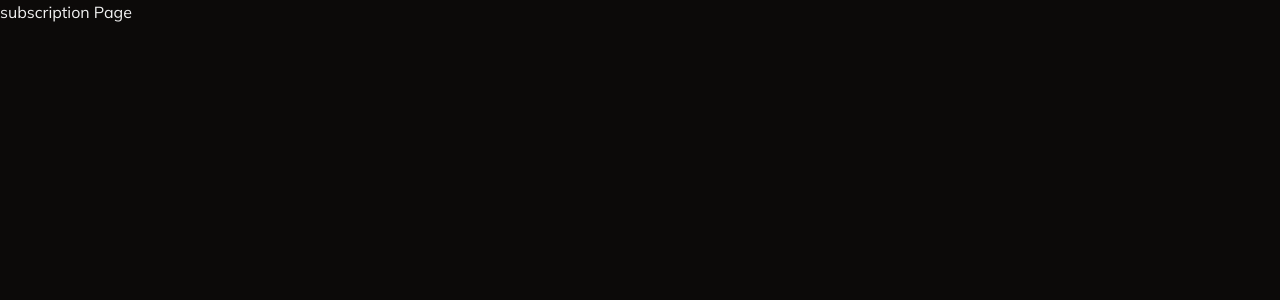
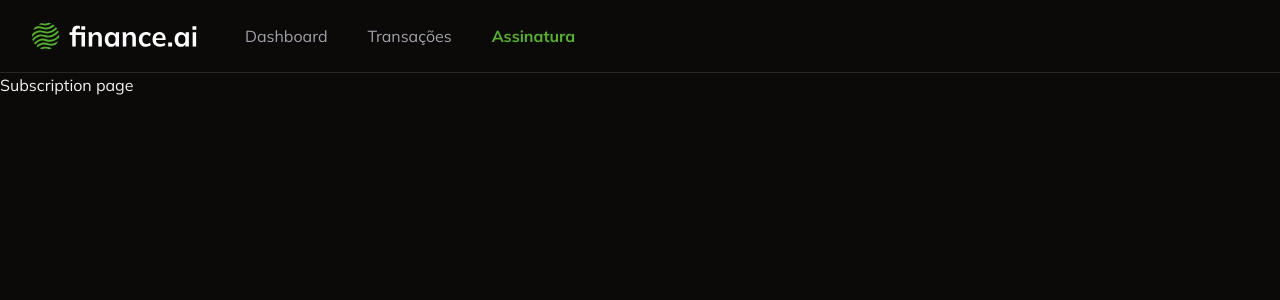
Before and after one commit to m-Daniel007/11-finance-ai, a Next.js app: page /subscription in a window 1280 px wide. Shown: the top 300 px of the page. Built offline with nearby package versions, Linux system fonts and the light colour scheme.

Commit message:
feat: add navbar component

```diff
--- /dev/null
+++ b/app/_components/navbar.tsx
@@ -0,0 +1,52 @@
+"use client";
+
+import { UserButton } from "@clerk/nextjs";
+import Image from "next/image";
+import Link from "next/link";
+import { usePathname } from "next/navigation";
+
+const Navbar = () => {
+  const pathname = usePathname();
+  return (
+    <nav className="flex justify-between border-b border-solid px-8 py-4">
+      {/* ESQUERDA */}
+      <div className="flex items-center gap-10">
+        <Image src="/logo.svg" width={173} height={39} alt="Finance AI" />
+        <Link
+          href="/"
+          className={
+            pathname === "/"
+              ? "font-bold text-primary"
+              : "text-muted-foreground"
+          }
+        >
+          Dashboard
+        </Link>
+        <Link
+          href="/transactions"
+          className={
+            pathname === "/transactions"
+              ? "font-bold text-primary"
+              : "text-muted-foreground"
+          }
+        >
+          Transações
+        </Link>
+        <Link
+          href="/subscription"
+          className={
+            pathname === "/subscription"
+              ? "font-bold text-primary"
+              : "text-muted-foreground"
+          }
+        >
+          Assinatura
+        </Link>
+      </div>
+      {/* DIREITA */}
+      <UserButton showName />
+    </nav>
+  );
+};
+
+export default Navbar;
--- a/app/_components/ui/calendar.tsx
+++ b/app/_components/ui/calendar.tsx
@@ -1,13 +1,13 @@
-"use client"
+"use client";
 
-import * as React from "react"
-import { ChevronLeft, ChevronRight } from "lucide-react"
-import { DayPicker } from "react-day-picker"
+import { ChevronLeft, ChevronRight } from "lucide-react";
+import * as React from "react";
+import { DayPicker } from "react-day-picker";
 
-import { cn } from "@/app/_lib/utils"
-import { buttonVariants } from "@/app/_components/ui/button"
+import { buttonVariants } from "@/app/_components/ui/button";
+import { cn } from "@/app/_lib/utils";
 
-export type CalendarProps = React.ComponentProps<typeof DayPicker>
+export type CalendarProps = React.ComponentProps<typeof DayPicker>;
 
 function Calendar({
   className,
@@ -27,7 +27,7 @@
         nav: "space-x-1 flex items-center",
         nav_button: cn(
           buttonVariants({ variant: "outline" }),
-          "h-7 w-7 bg-transparent p-0 opacity-50 hover:opacity-100"
+          "h-7 w-7 bg-transparent p-0 opacity-50 hover:opacity-100",
         ),
         nav_button_previous: "absolute left-1",
         nav_button_next: "absolute right-1",
@@ -39,7 +39,7 @@
         cell: "h-9 w-9 text-center text-sm p-0 relative [&:has([aria-selected].day-range-end)]:rounded-r-md [&:has([aria-selected].day-outside)]:bg-accent/50 [&:has([aria-selected])]:bg-accent first:[&:has([aria-selected])]:rounded-l-md last:[&:has([aria-selected])]:rounded-r-md focus-within:relative focus-within:z-20",
         day: cn(
           buttonVariants({ variant: "ghost" }),
-          "h-9 w-9 p-0 font-normal aria-selected:opacity-100"
+          "h-9 w-9 p-0 font-normal aria-selected:opacity-100",
         ),
         day_range_end: "day-range-end",
         day_selected:
@@ -54,13 +54,13 @@
         ...classNames,
       }}
       components={{
-        IconLeft: ({ ...props }) => <ChevronLeft className="h-4 w-4" />,
-        IconRight: ({ ...props }) => <ChevronRight className="h-4 w-4" />,
+        IconLeft: ({}) => <ChevronLeft className="h-4 w-4" />,
+        IconRight: ({}) => <ChevronRight className="h-4 w-4" />,
       }}
       {...props}
     />
-  )
+  );
 }
-Calendar.displayName = "Calendar"
+Calendar.displayName = "Calendar";
 
-export { Calendar }
+export { Calendar };
--- a/app/_components/upsert-transaction-dialog.tsx
+++ b/app/_components/upsert-transaction-dialog.tsx
@@ -87,7 +87,7 @@
   const form = useForm<FormSchema>({
     resolver: zodResolver(formSchema),
     defaultValues: defaultValues ?? {
-      amount: 50,
+      amount: 1,
       category: TransactionCategory.OTHER,
       date: new Date(),
       name: "",
--- a/app/page.tsx
+++ b/app/page.tsx
@@ -1,17 +1,13 @@
-import { UserButton } from "@clerk/nextjs";
 import { auth } from "@clerk/nextjs/server";
 import { redirect } from "next/navigation";
+import Navbar from "./_components/navbar";
 
 const Home = async () => {
   const { userId } = await auth();
   if (!userId) {
     redirect("/login");
   }
-  return (
-    <div className="flex h-full items-center justify-center">
-      <UserButton showName />
-    </div>
-  );
+  return <Navbar />;
 };
 
 export default Home;
--- a/app/subscription/page.tsx
+++ b/app/subscription/page.tsx
@@ -1,5 +1,12 @@
+import Navbar from "../_components/navbar";
+
 const SubscriptionPage = () => {
-  return <h1>subscription Page</h1>;
+  return (
+    <div>
+      <Navbar />
+      <h1>Subscription page</h1>
+    </div>
+  );
 };
 
 export default SubscriptionPage;
--- a/app/transactions/_columns/index.tsx
+++ b/app/transactions/_columns/index.tsx
@@ -7,7 +7,8 @@
 } from "@/app/_constants/transactions";
 import { Transaction } from "@prisma/client";
 import { ColumnDef } from "@tanstack/react-table";
-import { PencilIcon, TrashIcon } from "lucide-react";
+import { TrashIcon } from "lucide-react";
+import EditTransactionButton from "../_components/edit-transaction-button";
 import TransactionTypeBadge from "../_components/type-badge";
 
 export const transactionColumns: ColumnDef<Transaction>[] = [
@@ -57,12 +58,10 @@
   {
     accessorKey: "actions",
     header: "Ações",
-    cell: () => {
+    cell: ({ row: { original: transaction } }) => {
       return (
         <div className="space-x-1">
-          <Button variant="ghost" size="icon" className="text-muted-foreground">
-            <PencilIcon />
-          </Button>
+          <EditTransactionButton transaction={transaction} />
           <Button variant="ghost" size="icon" className="text-muted-foreground">
             <TrashIcon />
           </Button>
--- a/app/transactions/page.tsx
+++ b/app/transactions/page.tsx
@@ -1,4 +1,5 @@
 import AddTransactionButton from "../_components/add-transaction-button";
+import Navbar from "../_components/navbar";
 import { DataTable } from "../_components/ui/data-table";
 import { db } from "../_lib/prisma";
 import { transactionColumns } from "./_columns";
@@ -7,6 +8,8 @@
   const transactions = await db.transaction.findMany();
 
   return (
+    <>
+      <Navbar />
       <div className="space-y-6 p-6">
         {/*TEXTO E BOTAO*/}
         <div className="flex w-full items-center justify-between">
@@ -15,6 +18,7 @@
         </div>
         <DataTable data={transactions} columns={transactionColumns} />
       </div>
+    </>
   );
 };
 
```
Also changed, not shown: .eslintrc.json. Lines whose indentation alone changed are shown as unchanged.
